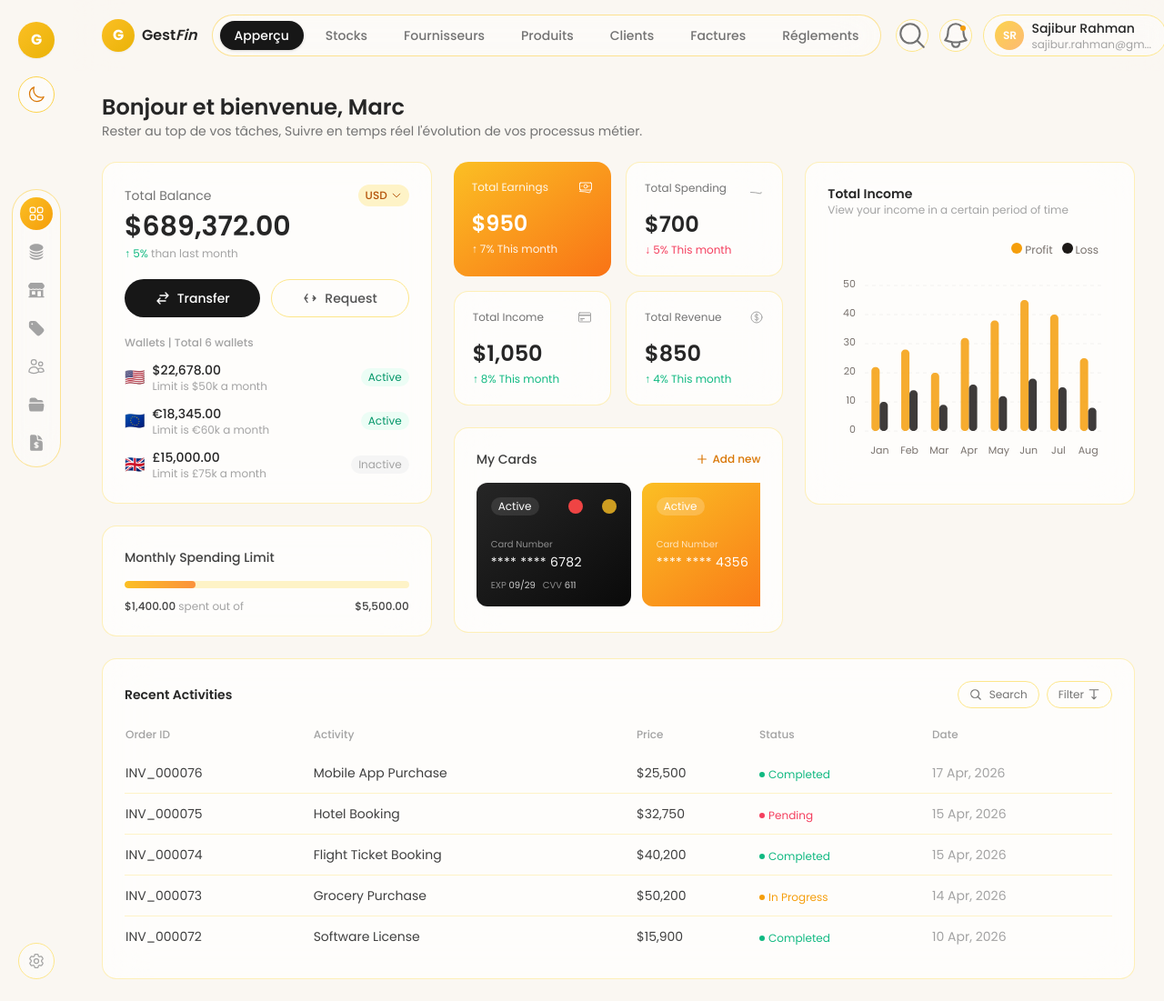
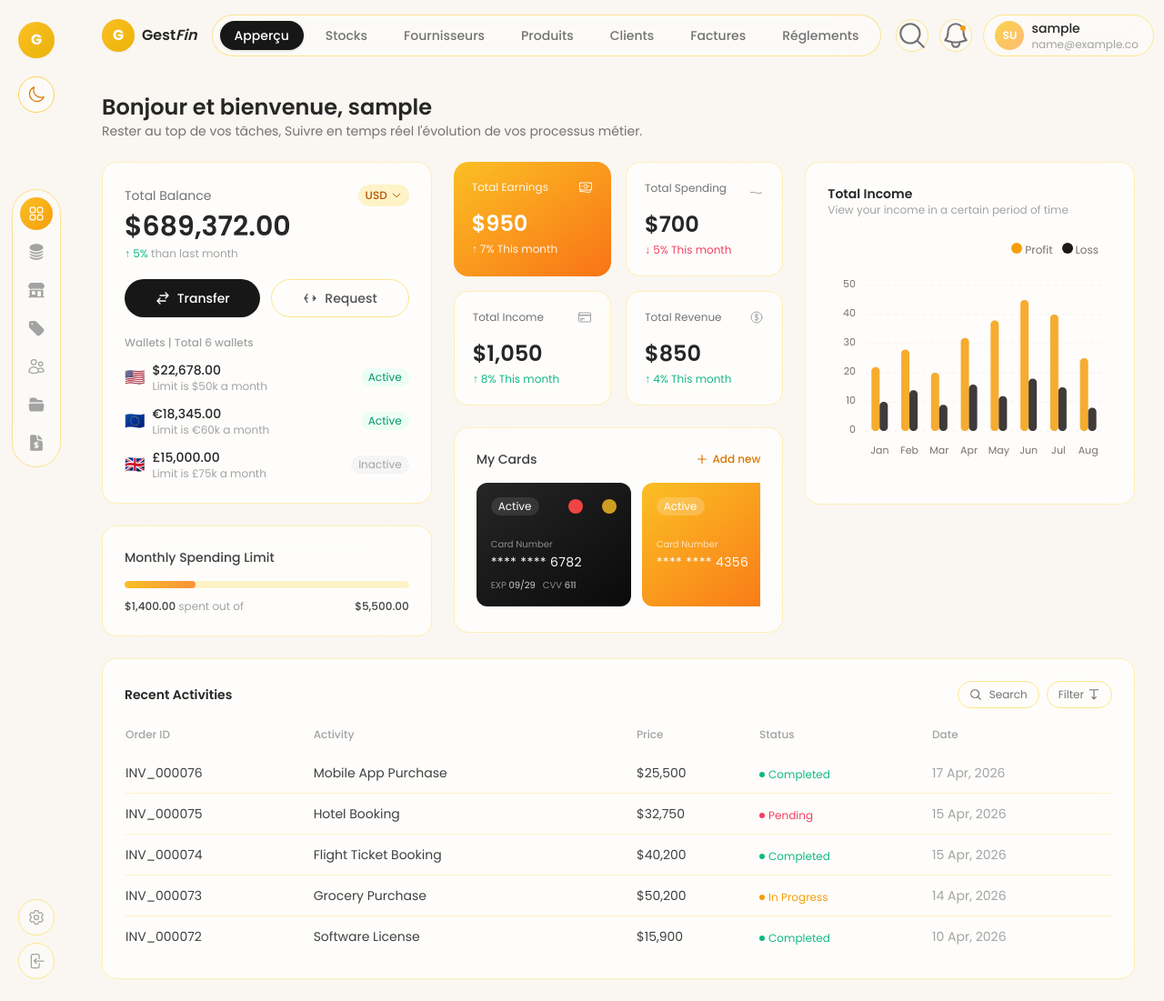
Before and after one commit to marcapedoh/Commercial-Management, a Django app: page /users/dashboard/ in a window 1280 px wide. Shown: the whole page at 91% size. Run offline with Django 5.2, Linux system fonts and the light colour scheme; the visitor is signed in with stand-in values (Sample User, id 1); some libraries are stand-ins or nearby versions.

Commit message:
add some stuff

```diff
--- /dev/null
+++ b/apps/users/context_processors.py
@@ -0,0 +1,16 @@
+def current_user(request):
+    if request.user.is_authenticated:
+        return {
+            "user_data": {
+                "id": request.user.id,
+                "username": request.user.username,
+                "first_name": request.user.first_name,
+                "last_name": request.user.last_name,
+                "email": request.user.email,
+                "role": request.user.role,
+            }
+        }
+
+    return {
+        "user_data": None
+    }
--- a/apps/users/urls.py
+++ b/apps/users/urls.py
@@ -6,5 +6,5 @@ app_name = 'users'
 urlpatterns = [
     path('', views.login_view, name='login'),
     path('dashboard/', views.dashboard_view, name='dashboard'),
-    # path('logout/', views.logout_view, name='logout'),
+    path('logout/', views.logout_view, name='logout'),
 ]
--- a/apps/users/views.py
+++ b/apps/users/views.py
@@ -48,4 +48,4 @@ def logout_view(request):
 
 @login_required
 def dashboard_view(request):
-    return render(request, 'dashboard/dashboard.html')
+    return render(request, "dashboard/dashboard.html")
--- a/config/settings.py
+++ b/config/settings.py
@@ -85,6 +85,7 @@ TEMPLATES = [
                 'django.template.context_processors.request',
                 'django.contrib.auth.context_processors.auth',
                 'django.contrib.messages.context_processors.messages',
+                'apps.users.context_processors.current_user',
             ],
         },
     },
--- a/templates/base.html
+++ b/templates/base.html
@@ -135,7 +135,15 @@
                         <path stroke-linecap="round" stroke-linejoin="round" d="M15 12a3 3 0 1 1-6 0 3 3 0 0 1 6 0Z" />
                     </svg>
                 </a>
+                <a href="{% url 'users:logout' %}" class="w-10 h-10 mt-2 rounded-full flex items-center justify-center border
+                                   border-amber-200 bg-white/40 backdrop-blur-md text-neutral-400 hover:bg-amber-50
+                                   dark:border-white/10 dark:bg-white/5 dark:text-gray-500 dark:hover:bg-white/10">
+                    <svg class="w-5 h-5" xmlns="http://www.w3.org/2000/svg" viewBox="0 0 24 24" fill="currentColor" class="size-6">
+                        <path fill-rule="evenodd" d="M7.5 3.75A1.5 1.5 0 0 0 6 5.25v13.5a1.5 1.5 0 0 0 1.5 1.5h6a1.5 1.5 0 0 0 1.5-1.5V15a.75.75 0 0 1 1.5 0v3.75a3 3 0 0 1-3 3h-6a3 3 0 0 1-3-3V5.25a3 3 0 0 1 3-3h6a3 3 0 0 1 3 3V9A.75.75 0 0 1 15 9V5.25a1.5 1.5 0 0 0-1.5-1.5h-6Zm5.03 4.72a.75.75 0 0 1 0 1.06l-1.72 1.72h10.94a.75.75 0 0 1 0 1.5H10.81l1.72 1.72a.75.75 0 1 1-1.06 1.06l-3-3a.75.75 0 0 1 0-1.06l3-3a.75.75 0 0 1 1.06 0Z" clip-rule="evenodd" />
+                    </svg>
+                </a>
             </div>
+
         </aside>
 
         <!-- MAIN -->
@@ -191,10 +199,10 @@
                     <div class="flex items-center gap-2 pl-3 pr-4 py-1 rounded-full border backdrop-blur-md
                                 border-amber-200 bg-white/40
                                 dark:border-white/10 dark:bg-white/5">
-                        <div class="w-8 h-8 rounded-full bg-gradient-to-br from-amber-300 to-orange-300 dark:from-[#1ecb8b] dark:to-[#149766] flex items-center justify-center text-xs font-semibold text-white">SR</div>
+                        <div class="w-8 h-8 rounded-full bg-gradient-to-br from-amber-300 to-orange-300 dark:from-[#1ecb8b] dark:to-[#149766] flex items-center justify-center text-xs font-semibold text-white">{{ user_data.first_name|slice:":1" }}{{ user_data.last_name|slice:":1" }}</div>
                         <div class="hidden sm:block leading-tight">
-                            <p class="text-sm font-medium text-neutral-800 dark:text-white">Sajibur Rahman</p>
-                            <p class="text-xs text-neutral-400 dark:text-gray-500">sajibur.rahman@gm...</p>
+                            <p class="text-sm font-medium text-neutral-800 dark:text-white">{{ user_data.username }}</p>
+                            <p class="text-xs text-neutral-400 dark:text-gray-500">{{ user_data.email|slice:":15" }}</p>
                         </div>
                     </div>
                 </div>
--- a/templates/dashboard/dashboard.html
+++ b/templates/dashboard/dashboard.html
@@ -3,7 +3,7 @@
 {% block content %}
 <main class="px-6 sm:px-8 py-6 space-y-6">
                 <div>
-                    <h1 class="text-2xl font-semibold text-neutral-800 dark:text-white">Bonjour et bienvenue, Marc</h1>
+                    <h1 class="text-2xl font-semibold text-neutral-800 dark:text-white">Bonjour et bienvenue, {{user_data.username}}</h1>
                     <p class="text-sm text-neutral-500 dark:text-gray-400">Rester au top de vos tâches, Suivre en temps réel l'évolution de vos processus métier.</p>
                 </div>
 
```
